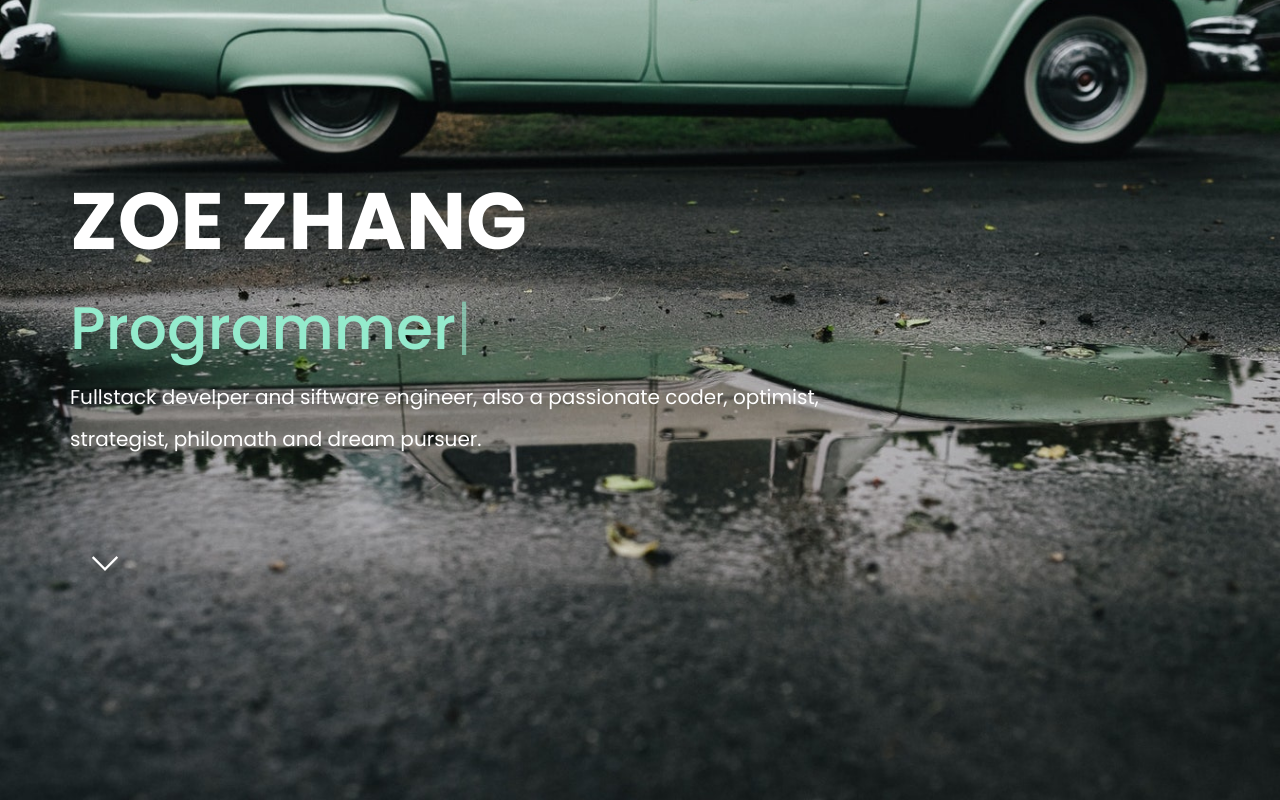
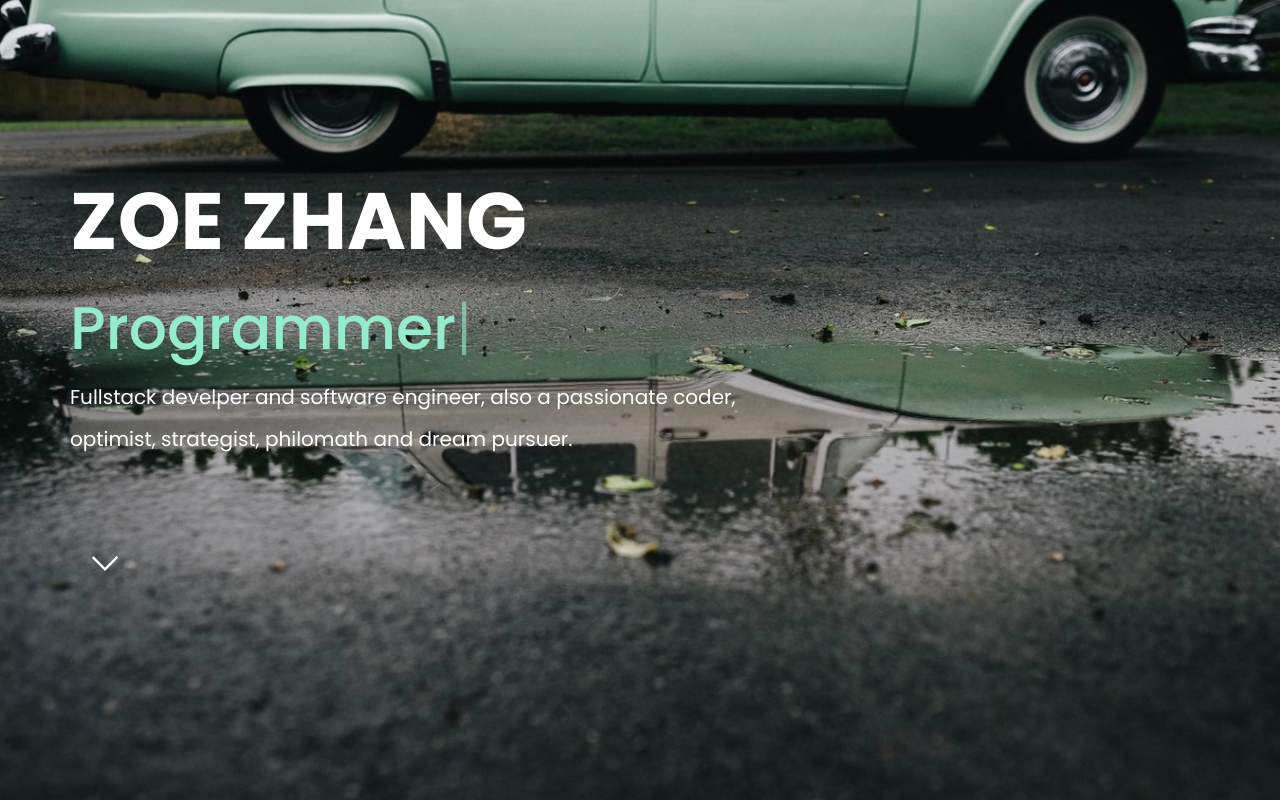
Before and after one commit to YizhuoZhang3/Portfolio_ZoeZhang, a plain HTML site: page index.html in a window 1280 px wide. Shown: the top 800 px of the page. Drawn offline with Linux system fonts and the light colour scheme.

Commit message:
updated index

```diff
--- a/index.html
+++ b/index.html
@@ -71,7 +71,7 @@
 										</div><!-- End / typing__module -->
 										</h1>
 									<p class="hero__text">
-										Fullstack develper and siftware engineer, also a passionate coder, optimist, strategist, philomath and dream pursuer.</p>
+										Fullstack develper and software engineer, also a passionate coder, optimist, strategist, philomath and dream pursuer.</p>
 								</div>
 							</div><span id="back-to-down"><i class="pe-7s-angle-down"></i></span>
 						</div>
```
Also changed, not shown: 2 other files.
